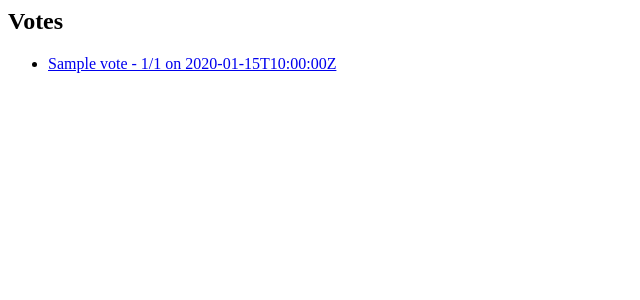
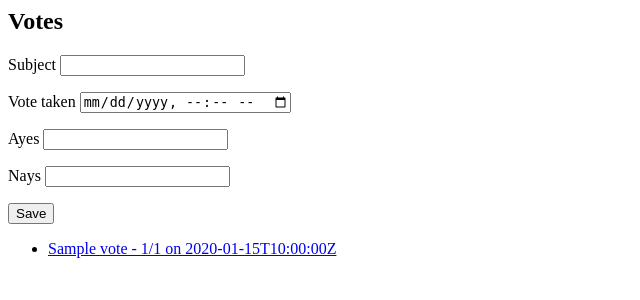
Before and after one commit to phildini/api-driven-django, a Django app: page /votes/ in a window 1280 px wide. Shown: the top 300 px of the page, without its empty margins (0-640 px from the left). Run offline with Django 3.2, Linux system fonts and the light colour scheme; tables that the repository leaves empty hold one stand-in row (values such as "Sample post").

Commit message:
Add vote creation to template

```diff
--- a/votes/templates/vote_list.html
+++ b/votes/templates/vote_list.html
@@ -1,6 +1,22 @@
 <html>
     <body>
         <h2>Votes</h2>
+        <form action="/votes/" method="POST" enctype="multipart/form-data">
+            {% csrf_token %}
+            <p>
+                <label for="subject">Subject</label> <input id="subject" name="subject" type="text">
+            </p>
+            <p>
+                <label for="vote_taken">Vote taken</label> <input id="vote_taken" name="vote_taken" type="datetime-local">
+            </p>
+            <p>
+                <label for="ayes">Ayes</label> <input id="ayes" name="ayes" type="number">
+            </p>
+            <p>
+                <label for="nays">Nays</label> <input id="nays" name="nays" type="number">
+            </p>
+            <input type="submit" value="Save">
+        </form>
         <ul>
             {% for vote in results %}
                 <li><a href="/votes/{{ vote.id }}/">{{ vote.subject }} - {{ vote.ayes }}/{{ vote.nays }} on {{ vote.vote_taken }}</a></li>
--- a/votes/views.py
+++ b/votes/views.py
@@ -1,3 +1,5 @@
+from django.shortcuts import redirect
+
 from rest_framework import generics
 
 from rest_framework.renderers import (
@@ -19,3 +21,9 @@ class VoteList(generics.ListCreateAPIView):
     template_name = "vote_list.html"
     queryset = Vote.objects.all()
     serializer_class = VoteSerializer
+
+    def create(self, request, *args, **kwargs):
+        response = super(VoteList, self).create(request, *args, **kwargs)
+        if request.accepted_renderer.format == 'html' and response.status_code == 201:
+            return redirect('/votes/')
+        return response
```
